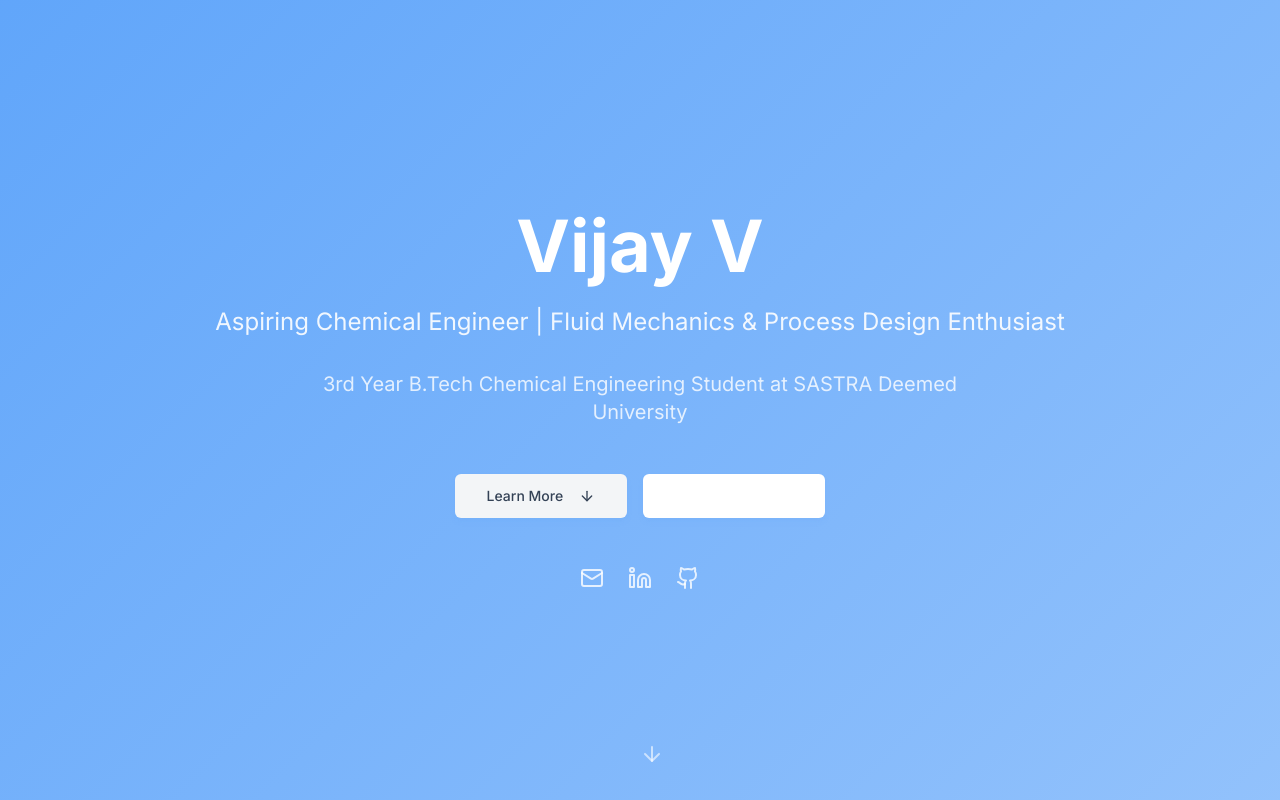
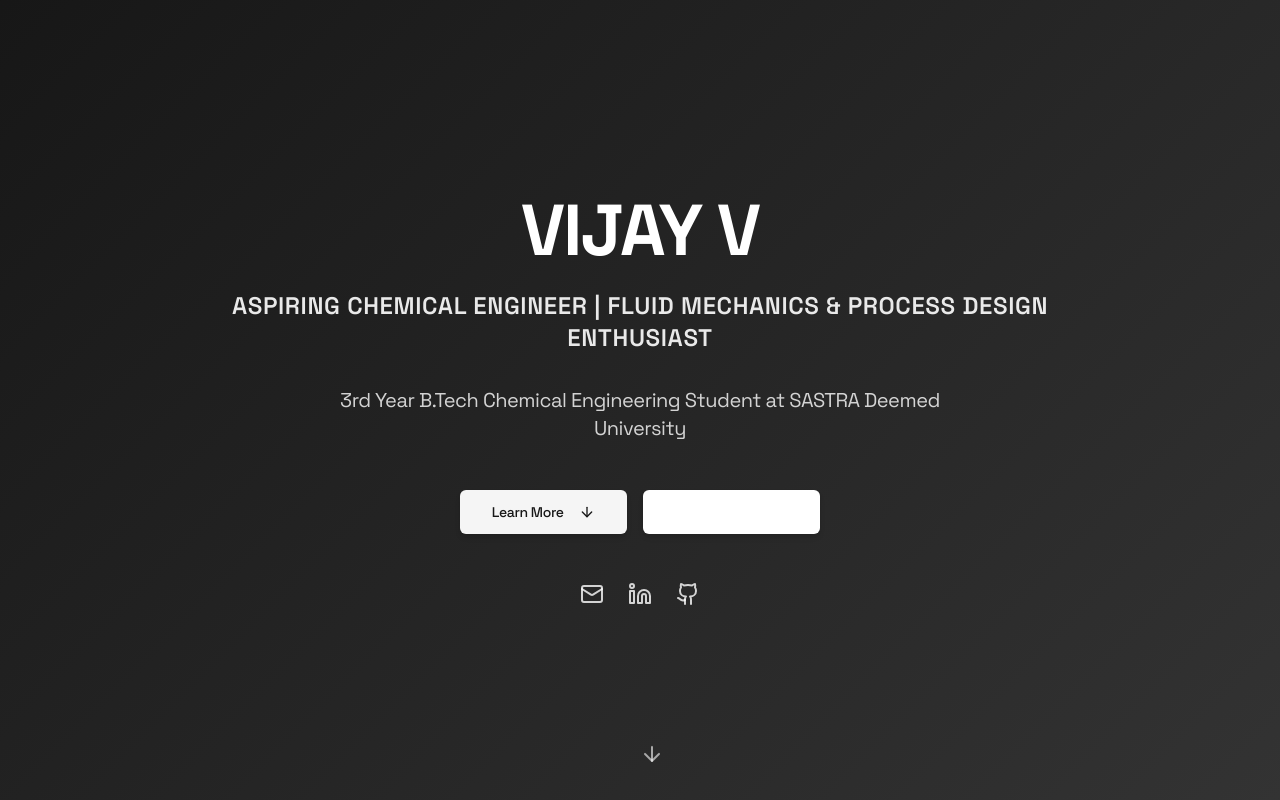
Before and after one commit to vijjay-me/vijay-v-resume-canvas, a React (Vite) app: page / in a window 1280 px wide. Shown: the top 800 px of the page. Built offline with nearby package versions, Linux system fonts and the light colour scheme; the HTML template or start-up script is replaced by a standard one.

Commit message:
Refine color scheme and fonts

```diff
--- a/index.html
+++ b/index.html
@@ -8,7 +8,7 @@
     <meta name="author" content="Vijay V" />
     <link rel="preconnect" href="https://fonts.googleapis.com">
     <link rel="preconnect" href="https://fonts.gstatic.com" crossorigin>
-    <link href="https://fonts.googleapis.com/css2?family=Inter:wght@300;400;500;600;700&display=swap" rel="stylesheet">
+    <link href="https://fonts.googleapis.com/css2?family=Space+Grotesk:wght@300;400;500;600;700&display=swap" rel="stylesheet">
 
     <meta property="og:title" content="Vijay V - Chemical Engineering Student" />
     <meta property="og:description" content="3rd year B.Tech Chemical Engineering student specializing in fluid mechanics and process design. Available for internships." />
--- a/src/components/Contact.tsx
+++ b/src/components/Contact.tsx
@@ -45,7 +45,7 @@ const Contact = () => {
     <section id="contact" className="py-20 bg-secondary/30">
       <div className="container mx-auto px-4">
         <div className="max-w-4xl mx-auto">
-          <h2 className="text-4xl font-bold text-center mb-4 text-foreground">Get In Touch</h2>
+          <h2 className="text-4xl text-display text-center mb-4 text-foreground uppercase tracking-wide">Get In Touch</h2>
           <p className="text-center text-muted-foreground mb-12 text-lg">
             Let's connect and explore opportunities in chemical engineering
           </p>
--- a/src/components/Experience.tsx
+++ b/src/components/Experience.tsx
@@ -7,7 +7,7 @@ const Experience = () => {
     <section id="experience" className="py-20 bg-secondary/30">
       <div className="container mx-auto px-4">
         <div className="max-w-4xl mx-auto">
-          <h2 className="text-4xl font-bold text-center mb-12 text-foreground">Experience</h2>
+          <h2 className="text-4xl text-display text-center mb-12 text-foreground uppercase tracking-wide">Experience</h2>
 
           <Card className="shadow-elevated bg-gradient-card border-0">
             <CardHeader>
--- a/src/components/Goals.tsx
+++ b/src/components/Goals.tsx
@@ -40,7 +40,7 @@ const Goals = () => {
     <section id="goals" className="py-20 bg-background">
       <div className="container mx-auto px-4">
         <div className="max-w-6xl mx-auto">
-          <h2 className="text-4xl font-bold text-center mb-4 text-foreground">Career Goals</h2>
+          <h2 className="text-4xl text-display text-center mb-4 text-foreground uppercase tracking-wide">Career Goals</h2>
           <p className="text-center text-muted-foreground mb-12 text-lg">
             My roadmap to securing a position in chemical engineering before 2025
           </p>
--- a/src/components/Hero.tsx
+++ b/src/components/Hero.tsx
@@ -10,13 +10,13 @@ const Hero = () => {
     <section className="min-h-screen flex items-center justify-center bg-gradient-hero relative">
       <div className="container mx-auto px-4 text-center text-white">
         <div className="max-w-4xl mx-auto">
-          <h1 className="text-5xl md:text-7xl font-bold mb-6 animate-fade-in">
-            Vijay V
+          <h1 className="text-5xl md:text-7xl text-display mb-6 animate-fade-in tracking-tight">
+            VIJAY V
           </h1>
-          <p className="text-xl md:text-2xl mb-8 opacity-90 leading-relaxed">
+          <p className="text-xl md:text-2xl text-heading mb-8 opacity-90 leading-relaxed uppercase tracking-wide">
             Aspiring Chemical Engineer | Fluid Mechanics & Process Design Enthusiast
           </p>
-          <p className="text-lg md:text-xl mb-12 opacity-80 max-w-2xl mx-auto">
+          <p className="text-lg md:text-xl text-body mb-12 opacity-80 max-w-2xl mx-auto">
             3rd Year B.Tech Chemical Engineering Student at SASTRA Deemed University
           </p>
 
--- a/src/components/Skills.tsx
+++ b/src/components/Skills.tsx
@@ -58,7 +58,7 @@ const Skills = () => {
     <section id="skills" className="py-20 bg-background">
       <div className="container mx-auto px-4">
         <div className="max-w-6xl mx-auto">
-          <h2 className="text-4xl font-bold text-center mb-12 text-foreground">Skills & Expertise</h2>
+          <h2 className="text-4xl text-display text-center mb-12 text-foreground uppercase tracking-wide">Skills & Expertise</h2>
 
           <div className="grid md:grid-cols-2 lg:grid-cols-2 gap-8">
             {skillCategories.map((category, index) => (
--- a/src/index.css
+++ b/src/index.css
@@ -9,39 +9,39 @@ All colors MUST be HSL.
 @layer base {
   :root {
     --background: 0 0% 100%;
-    --foreground: 215 25% 27%;
+    --foreground: 0 0% 9%;
 
     --card: 0 0% 100%;
-    --card-foreground: 215 25% 27%;
+    --card-foreground: 0 0% 9%;
 
     --popover: 0 0% 100%;
-    --popover-foreground: 215 25% 27%;
+    --popover-foreground: 0 0% 9%;
 
-    --primary: 213 94% 68%;
-    --primary-foreground: 0 0% 100%;
+    --primary: 0 0% 9%;
+    --primary-foreground: 0 0% 98%;
 
-    --secondary: 210 17% 96%;
-    --secondary-foreground: 215 25% 27%;
+    --secondary: 0 0% 96%;
+    --secondary-foreground: 0 0% 9%;
 
-    --muted: 210 17% 96%;
-    --muted-foreground: 215 15% 58%;
+    --muted: 0 0% 96%;
+    --muted-foreground: 0 0% 45%;
 
-    --accent: 213 27% 84%;
-    --accent-foreground: 215 25% 27%;
+    --accent: 0 0% 96%;
+    --accent-foreground: 0 0% 9%;
 
     --destructive: 0 84.2% 60.2%;
-    --destructive-foreground: 210 40% 98%;
+    --destructive-foreground: 0 0% 98%;
 
-    --border: 213 12% 92%;
-    --input: 213 12% 92%;
-    --ring: 213 94% 68%;
+    --border: 0 0% 89%;
+    --input: 0 0% 89%;
+    --ring: 0 0% 9%;
 
     /* Custom design tokens */
-    --gradient-hero: linear-gradient(135deg, hsl(213 94% 68%), hsl(213 94% 78%));
-    --gradient-card: linear-gradient(145deg, hsl(0 0% 100%), hsl(210 17% 98%));
-    --shadow-soft: 0 4px 6px -1px hsl(213 94% 68% / 0.1), 0 2px 4px -1px hsl(213 94% 68% / 0.06);
-    --shadow-card: 0 10px 15px -3px hsl(215 25% 27% / 0.08), 0 4px 6px -2px hsl(215 25% 27% / 0.05);
-    --shadow-elevated: 0 20px 25px -5px hsl(215 25% 27% / 0.1), 0 10px 10px -5px hsl(215 25% 27% / 0.04);
+    --gradient-hero: linear-gradient(135deg, hsl(0 0% 9%), hsl(0 0% 20%));
+    --gradient-card: linear-gradient(145deg, hsl(0 0% 100%), hsl(0 0% 98%));
+    --shadow-soft: 0 4px 6px -1px hsl(0 0% 0% / 0.1), 0 2px 4px -1px hsl(0 0% 0% / 0.06);
+    --shadow-card: 0 10px 15px -3px hsl(0 0% 0% / 0.08), 0 4px 6px -2px hsl(0 0% 0% / 0.05);
+    --shadow-elevated: 0 20px 25px -5px hsl(0 0% 0% / 0.1), 0 10px 10px -5px hsl(0 0% 0% / 0.04);
 
     --radius: 0.5rem;
 
@@ -63,41 +63,40 @@ All colors MUST be HSL.
   }
 
   .dark {
-    --background: 222.2 84% 4.9%;
-    --foreground: 210 40% 98%;
+    --background: 0 0% 9%;
+    --foreground: 0 0% 98%;
 
-    --card: 222.2 84% 4.9%;
-    --card-foreground: 210 40% 98%;
+    --card: 0 0% 9%;
+    --card-foreground: 0 0% 98%;
 
-    --popover: 222.2 84% 4.9%;
-    --popover-foreground: 210 40% 98%;
+    --popover: 0 0% 9%;
+    --popover-foreground: 0 0% 98%;
 
-    --primary: 210 40% 98%;
-    --primary-foreground: 222.2 47.4% 11.2%;
+    --primary: 0 0% 98%;
+    --primary-foreground: 0 0% 9%;
 
-    --secondary: 217.2 32.6% 17.5%;
-    --secondary-foreground: 210 40% 98%;
+    --secondary: 0 0% 14%;
+    --secondary-foreground: 0 0% 98%;
 
-    --muted: 217.2 32.6% 17.5%;
-    --muted-foreground: 215 20.2% 65.1%;
+    --muted: 0 0% 14%;
+    --muted-foreground: 0 0% 65%;
 
-    --accent: 217.2 32.6% 17.5%;
-    --accent-foreground: 210 40% 98%;
+    --accent: 0 0% 14%;
+    --accent-foreground: 0 0% 98%;
 
     --destructive: 0 62.8% 30.6%;
-    --destructive-foreground: 210 40% 98%;
+    --destructive-foreground: 0 0% 98%;
 
-    --border: 217.2 32.6% 17.5%;
-    --input: 217.2 32.6% 17.5%;
-    --ring: 212.7 26.8% 83.9%;
-    --sidebar-background: 240 5.9% 10%;
-    --sidebar-foreground: 240 4.8% 95.9%;
-    --sidebar-primary: 224.3 76.3% 48%;
-    --sidebar-primary-foreground: 0 0% 100%;
-    --sidebar-accent: 240 3.7% 15.9%;
-    --sidebar-accent-foreground: 240 4.8% 95.9%;
-    --sidebar-border: 240 3.7% 15.9%;
-    --sidebar-ring: 217.2 91.2% 59.8%;
+    --border: 0 0% 14%;
+    --input: 0 0% 14%;
+    --ring: 0 0% 98%;
+
+    /* Custom design tokens for dark mode */
+    --gradient-hero: linear-gradient(135deg, hsl(0 0% 9%), hsl(0 0% 15%));
+    --gradient-card: linear-gradient(145deg, hsl(0 0% 9%), hsl(0 0% 11%));
+    --shadow-soft: 0 4px 6px -1px hsl(0 0% 0% / 0.3), 0 2px 4px -1px hsl(0 0% 0% / 0.2);
+    --shadow-card: 0 10px 15px -3px hsl(0 0% 0% / 0.3), 0 4px 6px -2px hsl(0 0% 0% / 0.2);
+    --shadow-elevated: 0 20px 25px -5px hsl(0 0% 0% / 0.4), 0 10px 10px -5px hsl(0 0% 0% / 0.3);
   }
 }
 
@@ -108,7 +107,9 @@ All colors MUST be HSL.
 
   body {
     @apply bg-background text-foreground;
-    font-family: 'Inter', system-ui, -apple-system, sans-serif;
+    font-family: 'Space Grotesk', system-ui, -apple-system, sans-serif;
+    font-weight: 400;
+    letter-spacing: -0.025em;
   }
 
   html {
@@ -123,4 +124,26 @@ All colors MUST be HSL.
     from { opacity: 0; transform: translateY(20px); }
     to { opacity: 1; transform: translateY(0); }
   }
+
+  h1, h2, h3, h4, h5, h6 {
+    font-family: 'Space Grotesk', system-ui, -apple-system, sans-serif;
+    font-weight: 600;
+    letter-spacing: -0.05em;
+  }
+
+  .text-display {
+    font-weight: 700;
+    letter-spacing: -0.07em;
+  }
+
+  .text-heading {
+    font-weight: 600;
+    letter-spacing: -0.05em;
+  }
+
+  .text-body {
+    font-weight: 400;
+    letter-spacing: -0.025em;
+    line-height: 1.6;
+  }
 }
```
Also changed, not shown: src/components/About.tsx (+4 -4 lines).
